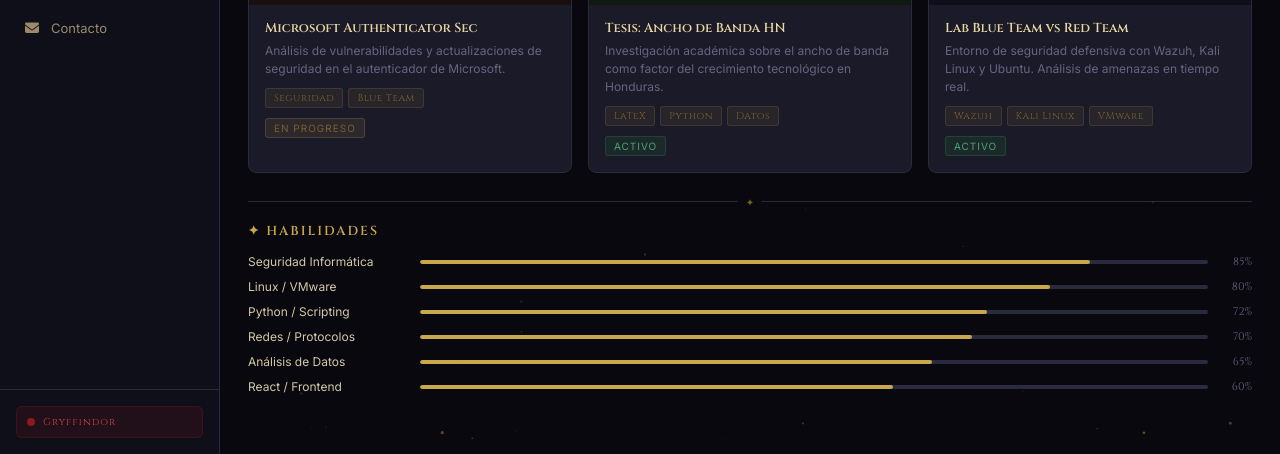
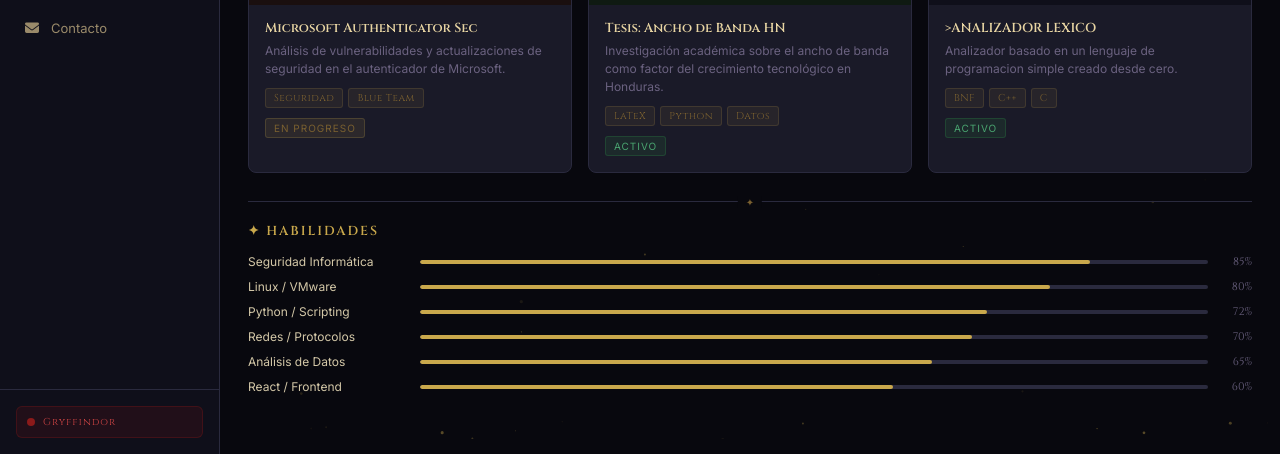
Before and after one commit to RicardoCaceres02/Portafolio, a plain HTML site: page Portafolio 1.1.0/index.html in a window 1280 px wide. Shown: the part 361-815 px from the top of the page. Drawn offline with Linux system fonts and the light colour scheme.

Commit message:
ACTUALIZACION

```diff
--- a/Portafolio 1.1.0/app.js
+++ b/Portafolio 1.1.0/app.js
@@ -6,9 +6,9 @@ const BANNERS = ['b1','b2','b3','b4'];
 let projects = JSON.parse(localStorage.getItem('hp-projects') || 'null') || [
   {
     id: 1,
-    name: 'Lab Blue Team vs Red Team',
-    desc: 'Entorno de seguridad defensiva con Wazuh, Kali Linux y Ubuntu. Análisis de amenazas en tiempo real.',
-    tech: ['Wazuh', 'Kali Linux', 'VMware'],
+    name: '>ANALIZADOR LEXICO',
+    desc: 'Analizador basado en un lenguaje de programacion simple creado desde cero.',
+    tech: ['BNF', 'C++', 'C'],
     status: 'active',
     emoji: '🛡️',
     banner: 'b1',
--- a/Portafolio 1.1.0/index.html
+++ b/Portafolio 1.1.0/index.html
@@ -130,7 +130,7 @@
           <div class="tl-item">
             <div class="tl-year">2024</div>
             <div class="tl-title">ANALIZADOR LEXICO</div>
-            <div class="tl-sub">Analizar basado en un lenguaje de programacion simple creado desde cero.</div>
+            <div class="tl-sub">Analizador basado en un lenguaje de programacion simple creado desde cero.</div>
           </div>
           <div class="tl-item">
             <div class="tl-year">2024</div>
```
